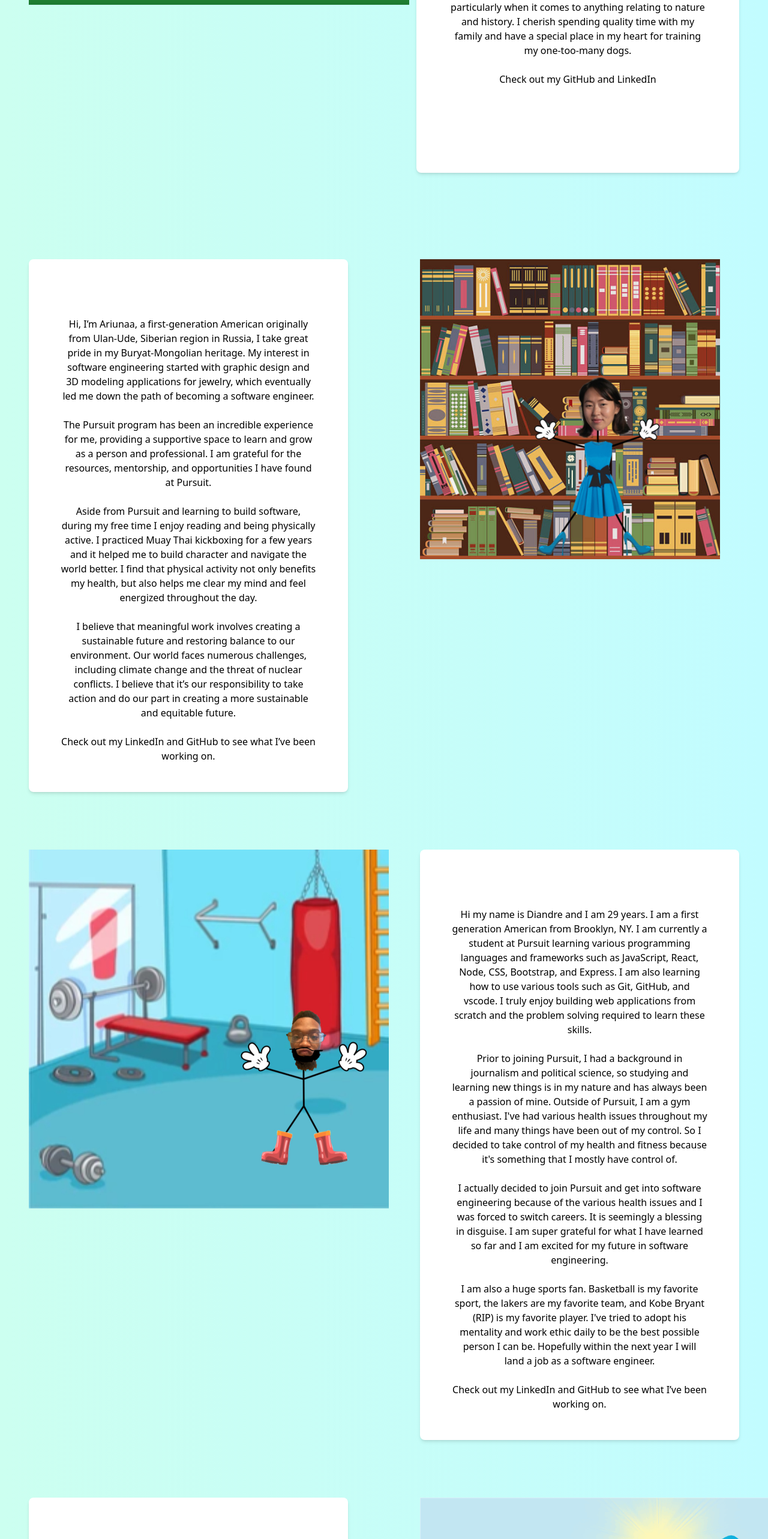
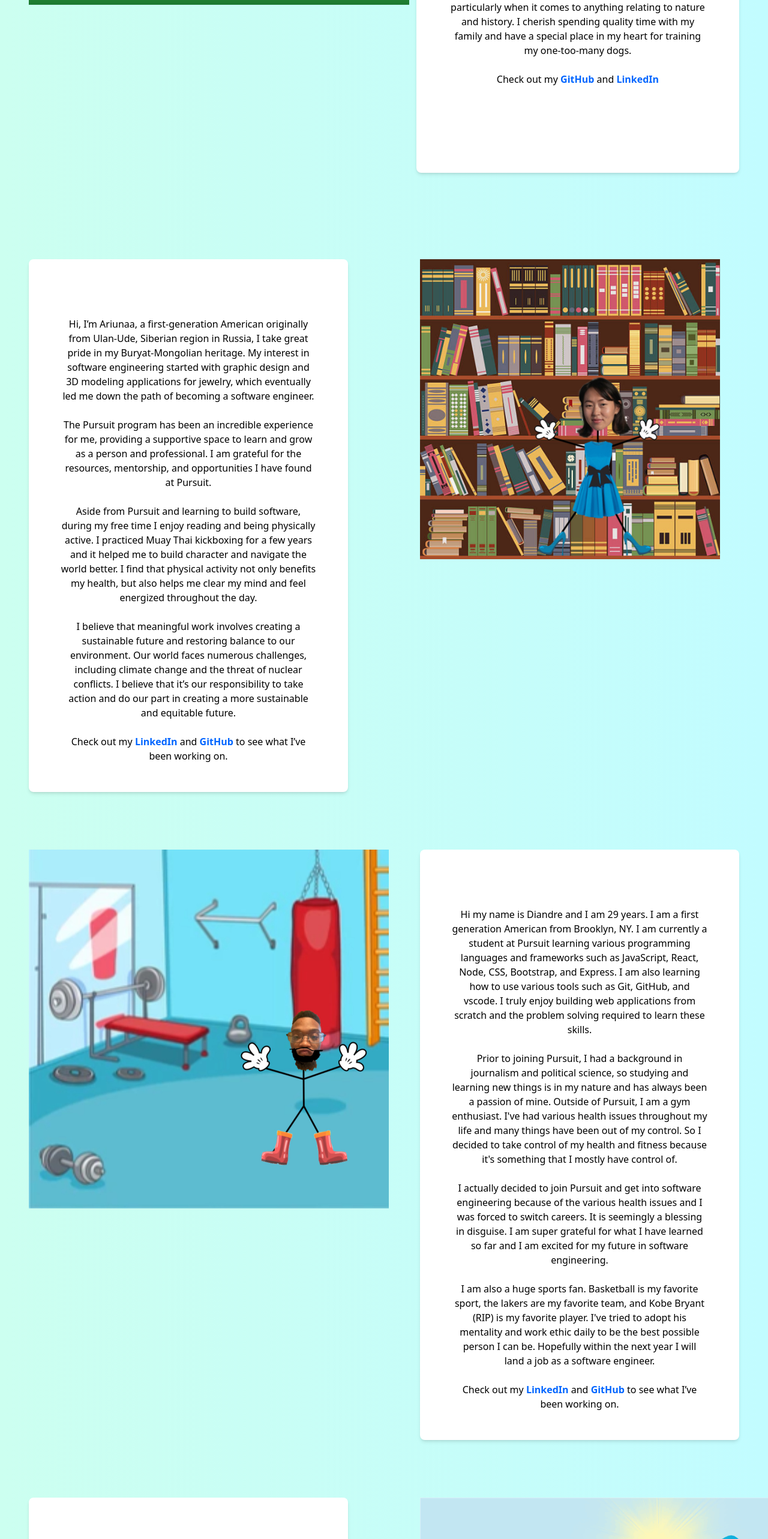
Before and after one commit to Ari-Jackson/hackathon-team-1, a React (Vite) app: page /developers in a window 1280 px wide. Shown: the part 1421-3986 px from the top of the page at 60% size. Built offline with nearby package versions, Linux system fonts and the light colour scheme.

Commit message:
git hub links edited

```diff
--- a/src/Developers/Ari.jsx
+++ b/src/Developers/Ari.jsx
@@ -18,8 +18,8 @@ const Ari = () => {
             have a special place in my heart for training my one-too-many dogs.
             <br /> <br />
             Check out my{" "}
-            <a href="https://github.com/Ari-Jackson" target="blank">GitHub</a> and{" "}
-            <a href='https://www.linkedin.com/in/ari-j-jackson/' target="blank">LinkedIn</a>
+            <a className="text-[#0065ff] font-bold" href="https://github.com/Ari-Jackson" target="blank">GitHub</a> and{" "}
+            <a className="text-[#0065ff]  font-bold" href='https://www.linkedin.com/in/ari-j-jackson/' target="blank">LinkedIn</a>
             <br /> <br /> <br /> <br /> <br />
 
         </p>
--- a/src/Developers/Ariunaa.jsx
+++ b/src/Developers/Ariunaa.jsx
@@ -29,7 +29,7 @@ const Ariunaa = () => {
                 it’s our responsibility to take action and do our part in creating a more
                 sustainable and equitable future.
                 <br /> <br />
-                Check out my <a href="https://www.linkedin.com/in/ariunaa-myagmar/" target="_blank"> LinkedIn </a> and <a href='https://github.com/ariunaamy' target="_blank"> GitHub </a> to see what I’ve been working on.
+                Check out my <a className="text-[#0065ff] font-bold" href="https://www.linkedin.com/in/ariunaa-myagmar/" target="_blank" rel="noreferrer"> LinkedIn </a> and <a className="text-[#0065ff] font-bold" href='https://github.com/ariunaamy' target="_blank" rel="noreferrer"> GitHub </a> to see what I’ve been working on.
         </p>
     )
 }
--- a/src/Developers/Diandre.jsx
+++ b/src/Developers/Diandre.jsx
@@ -29,12 +29,12 @@ const Diandre = () => {
         job as a software engineer.
         <br /> <br />
         Check out my{" "}
-        <a href="https://www.linkedin.com/in/diandre-miller/" target="_blank" rel="noreferrer">
+        <a className="text-[#0065ff] font-bold" href="https://www.linkedin.com/in/diandre-miller/" target="_blank" rel="noreferrer">
           {" "}
           LinkedIn
         </a>{" "}
         and{" "}
-        <a href="https://github.com/DiandreMiller" target="_blank" rel="noreferrer">
+        <a className="text-[#0065ff] font-bold" href="https://github.com/DiandreMiller" target="_blank" rel="noreferrer">
           {" "}
           GitHub{" "}
         </a>{" "}
--- a/src/Developers/Taylor.jsx
+++ b/src/Developers/Taylor.jsx
@@ -14,11 +14,11 @@ const Taylor = () => {
             exploring hobbies such as hiking, kayaking and gardening. I also love
             crafts & I am currently working on floral needlepoint pillow.
             <br /> <br />
-            <a href="https://github.com/taylorbrooks007" target="_blank" rel="noreferrer">
+            <a className="text-[#0065ff] font-bold" href="https://github.com/taylorbrooks007" target="_blank" rel="noreferrer">
                 GitHub Link
             </a>
 
-            <a href="https://www.linkedin.com/in/taylorybrooks/" target="_blank" rel="noreferrer">
+            <a className="text-[#0065ff] font-bold" href="https://www.linkedin.com/in/taylorybrooks/" target="_blank" rel="noreferrer">
                 LinkedIn
             </a>
 
```
